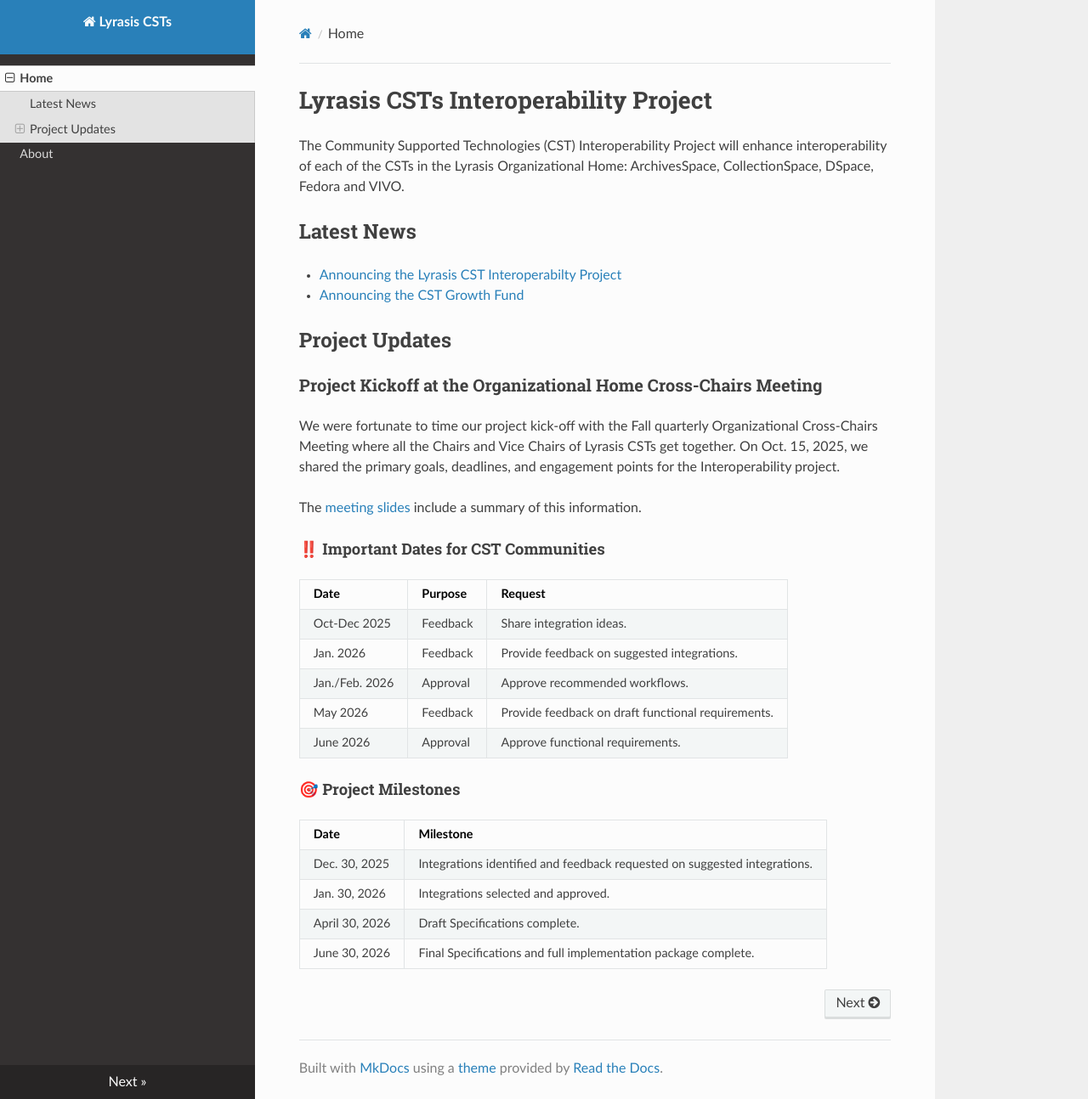
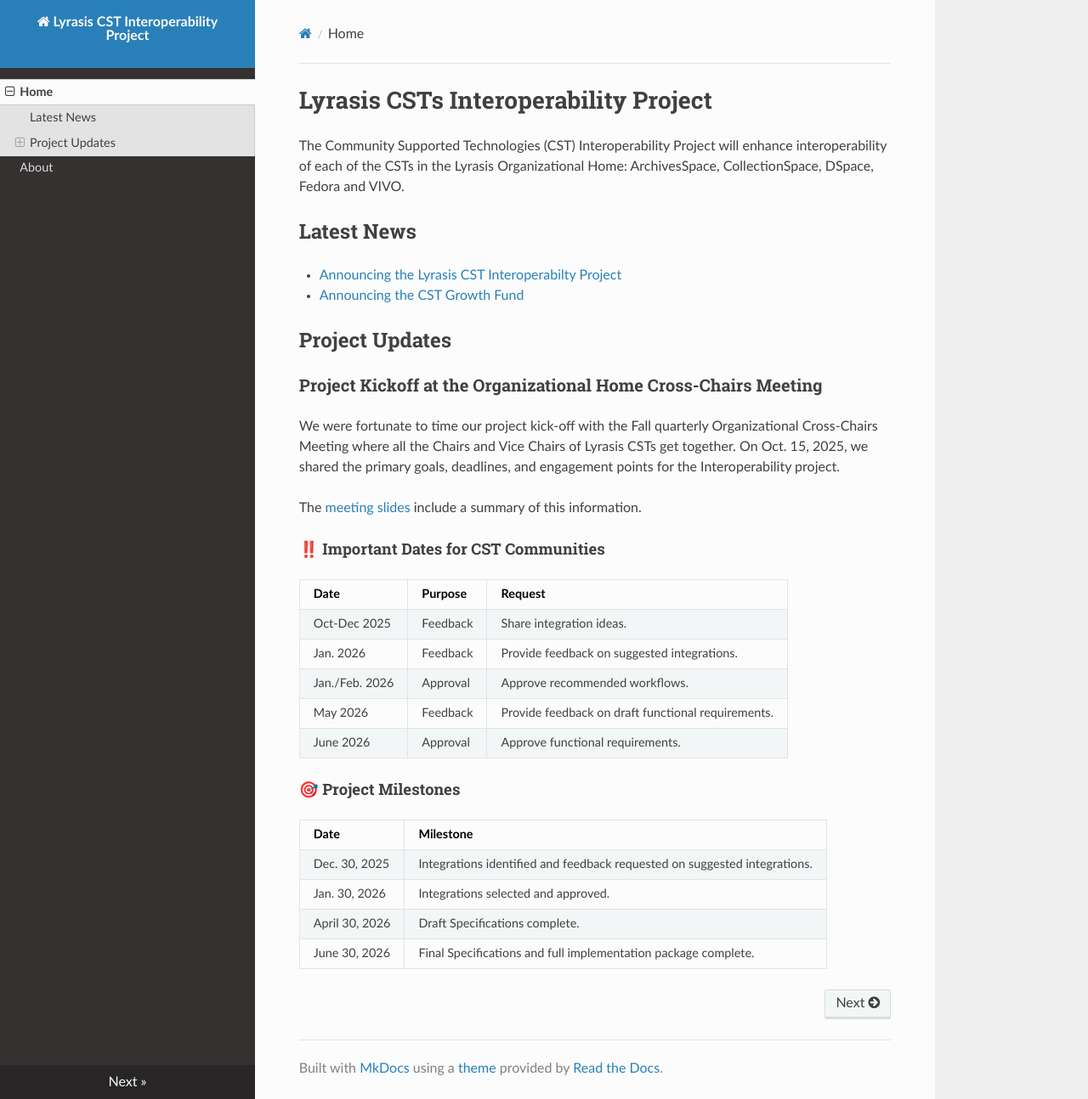
Before and after one commit to lyrasisorghome/InteroperabilityProject, an MkDocs documentation site: the page built from docs/index.md, in a window 1280 px wide and 1294 px high. Shown: the whole window at 85% size. Built offline with MkDocs 1.6.1, drawn with Linux system fonts in a browser that asks for light colours; nearby versions of some CDN libraries.

Commit message:
minor udpates to site text

```diff
--- a/mkdocs.yml
+++ b/mkdocs.yml
@@ -1,6 +1,6 @@
-site_name: Lyrasis CSTs
+site_name: Lyrasis CST Interoperability Project
 site_description: Developing enhancements for Lyrasis Community-Supported Technologies.
-site_url: https://facilitator-jess.github.io/LyrasisCST/
+site_url: https://lyrasisorghome.github.io/InteroperabilityProject
 nav:
   - Home: index.md
   - About: about.md
```
